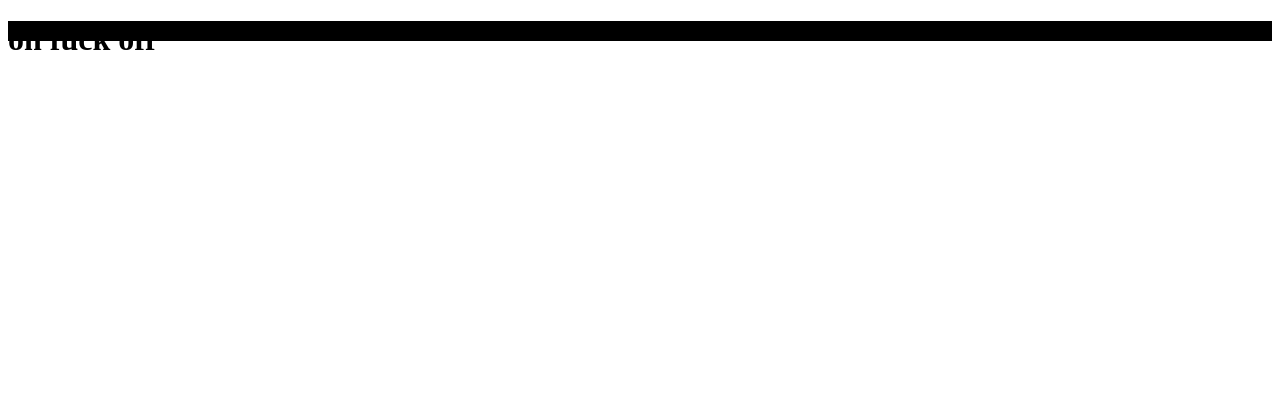
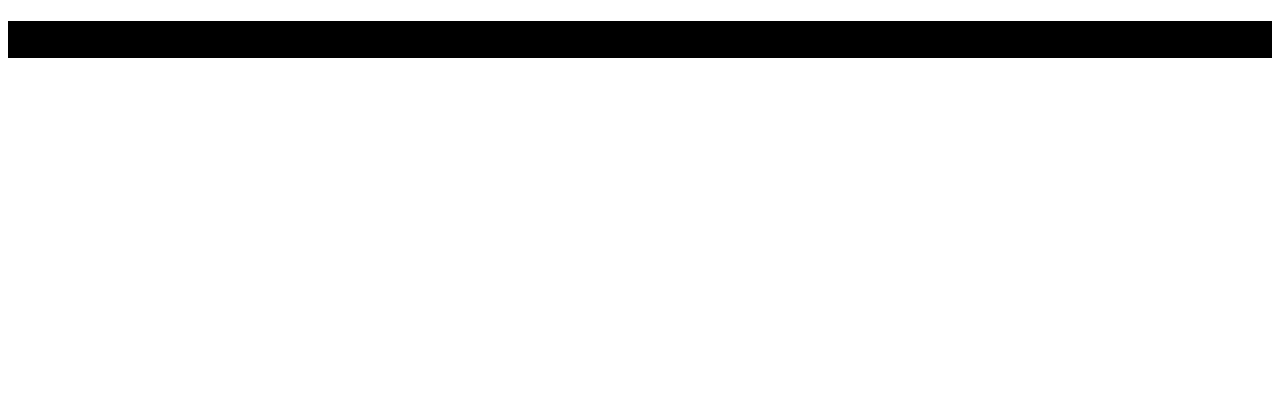
Before and after one commit to CommunistWeeb2/CommunistWeeb2.github.io, a PHP site: page / in a window 1280 px wide. Shown: the top 420 px of the page. Run offline with PHP 8.4, Linux system fonts and the light colour scheme.

Commit message:
Update page.css

```diff
--- a/page.css
+++ b/page.css
@@ -10,7 +10,7 @@
 .navbar {
     width: 100%;
     background-color: black;
-    height: 20px;
+    height: -20px;
 }
 
 footer {
```
